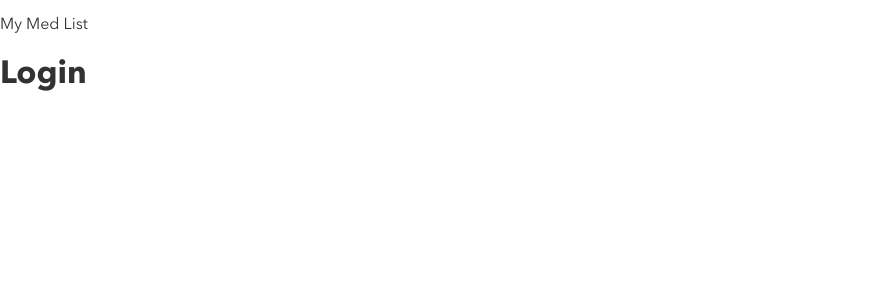
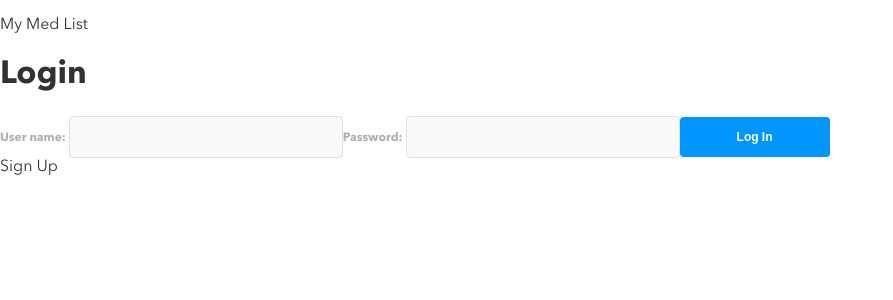
Before and after one commit to GurpreetD13/my-med-list, a React (Create React App) app: page /login in a window 1280 px wide. Shown: the top 300 px of the page, without its empty margins (0-893 px from the left). Built offline with nearby package versions, Linux system fonts and the light colour scheme.

Commit message:
Created html for Login page including a form for logging in

```diff
--- /dev/null
+++ b/src/config/config.js
@@ -0,0 +1,8 @@
+// TODO update the urls to match your deployed heroku app and local development port
+
+const apiBaseUrl =
+    process.env.NODE_ENV === 'production'
+        ? 'https://my-meds-list.herokuapp.com'
+        : 'http://localhost:8080';
+
+export default apiBaseUrl;
--- a/src/pages/Login/Login.js
+++ b/src/pages/Login/Login.js
@@ -1,10 +1,32 @@
 import './Login.scss';
+import { Link } from 'react-router-dom';
 
 
-const Login = () => {
+const Login = (routerProps) => {
 
-    return(
-        <h1>Login</h1>
+
+
+
+    return (
+
+        <div className='login'>
+
+            <h1>Login</h1>
+
+            <form >
+
+                <label className='form-detail_label' htmlFor='userName'>User name: </label>
+                <input className='form-detail_input' name='userName' type="text" placeholder='' />
+
+                <label className='form-detail_label' htmlFor='password'>Password: </label>
+                <input className='form-detail_input' name='password' type="password" placeholder='' />
+
+                <button type="submit">Log In</button>
+            </form>
+
+            <Link to='/signup'>Sign Up</Link>
+
+        </div>
     );
 };
 
--- a/src/pages/MedList/MedList.js
+++ b/src/pages/MedList/MedList.js
@@ -1,10 +1,42 @@
 import './MedList.scss';
+import React from 'react';
+import axios from 'axios';
+import apiBaseUrl from '../../config/config';
 
-const MedList = () => {
 
-    return(
-        <h1>MedList</h1>
-    );
+class MedList extends React.Component {
+    // 1. set initial state
+    state = {
+        isLoading: true,
+        userInfo: {},
+    }
+
+    componentDidMount() {
+        // 2. get authToken from session storage
+        let token = sessionStorage.getItem('authToken');
+        // if does not exist, send to login page
+        if (!token) {
+            this.props.history.push('/login')
+        } else {
+
+
+
+            this.setState({ isLoading: false })
+            // use it to get userInfor/medList
+            axios.get(`${apiBaseUrl}`)
+            // unfinished here!!!
+        }
+    }
+
+    render() {
+        const { isLoading, userInfo } = this.state;
+
+        return (isLoading ? <h1>Loading</h1> :
+
+            <h1>Welcome {userInfo.name}</h1>
+            // pass userInfo id as prop here
+        );
+    }
 };
 
 export default MedList;
--- a/src/pages/Signup/Signup.js
+++ b/src/pages/Signup/Signup.js
@@ -1,6 +1,6 @@
 import './Signup.scss';
 
-const Signup = () => {
+const Signup = (routerProps) => {
 
     return(
         <h1>Signup</h1>
```
Also changed, not shown: src/components/MedList/MedList.js (added, +10 -0 lines), src/components/MedList/MedList.scss (added).
